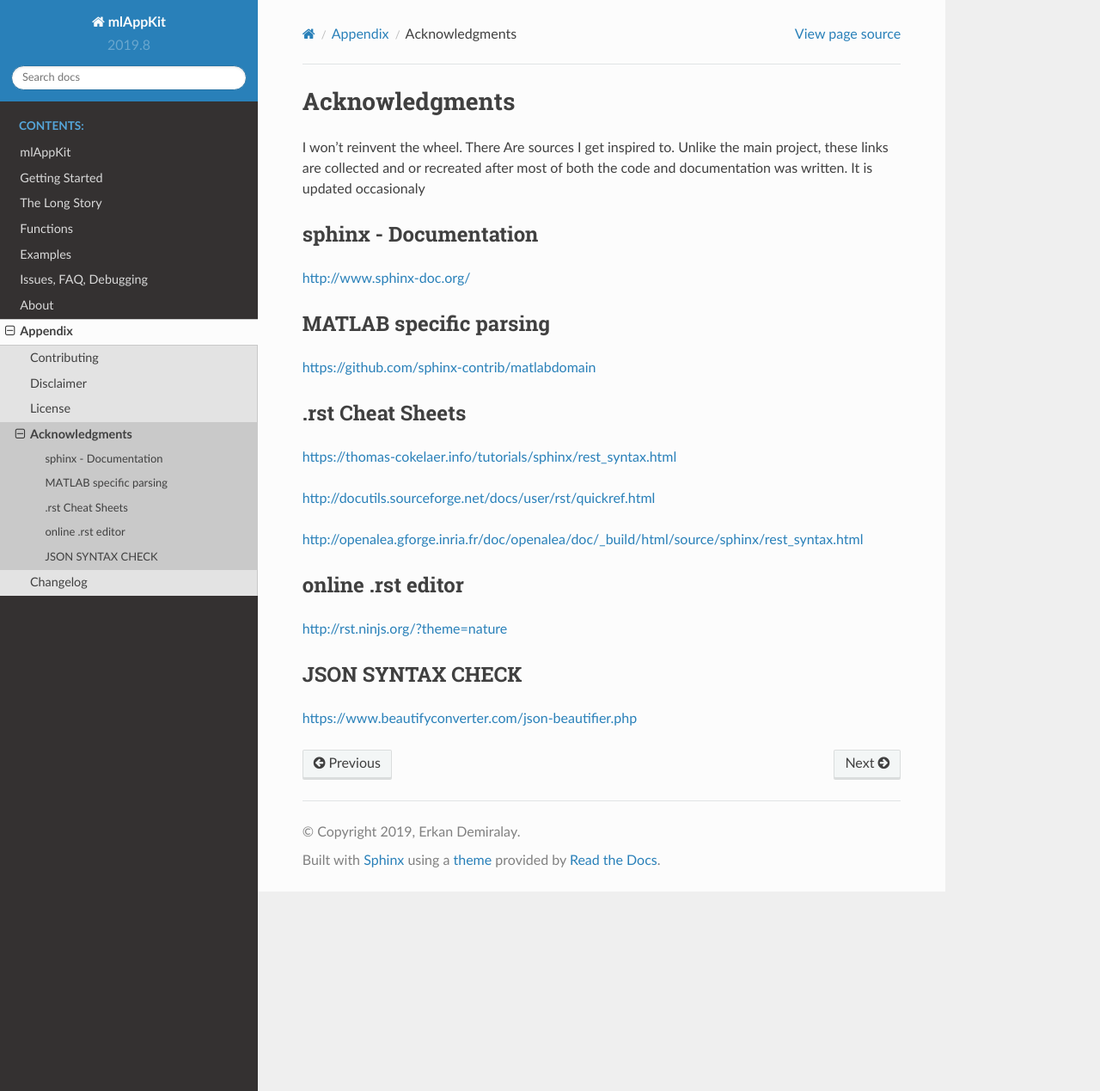
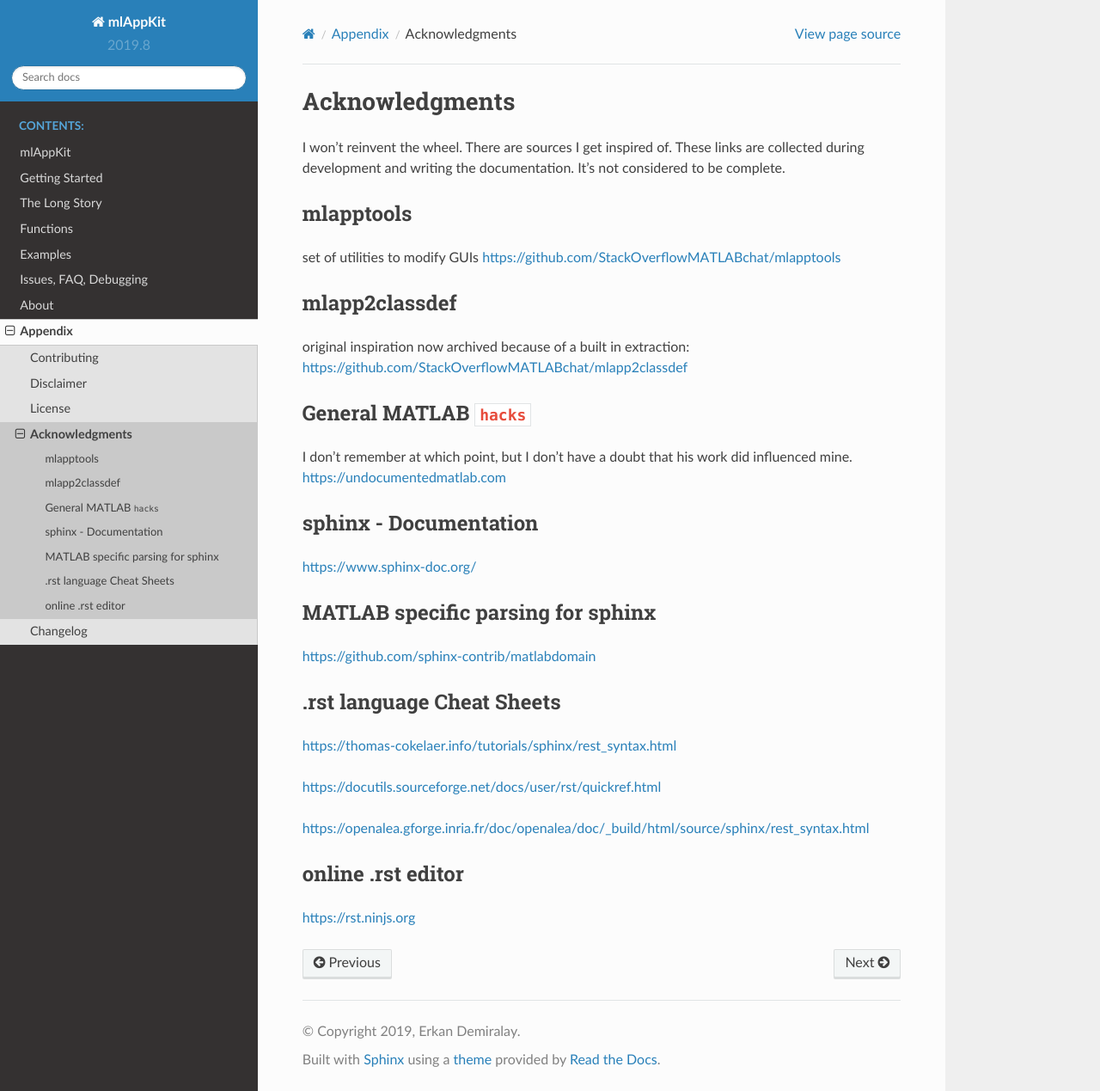
Before and after one commit to erkandem/mlAppKit, a Sphinx documentation site: the page built from docs/source/acknowledgments.rst, in a window 1280 px wide and 1269 px high. Shown: the whole window at 86% size. Built offline with Sphinx 7.4.7 and the Read the Docs theme 2.0.0, drawn with Linux system fonts in a browser that asks for light colours.

Commit message:
- cosmetics  - add sources to acknowledgments

```diff
--- a/docs/source/acknowledgments.rst
+++ b/docs/source/acknowledgments.rst
@@ -3,37 +3,46 @@
 
 Acknowledgments
 ---------------
-I won't reinvent the wheel. There Are sources I get inspired to.
-Unlike the main project, these links are collected and or recreated after most of both the code and documentation was written.
-It is updated occasionaly
+I won't reinvent the wheel. There are sources I get inspired of.
+These links are collected during development and
+writing the documentation. It's not considered to be complete.
+
+
+mlapptools
+""""""""""
+set of utilities to modify GUIs
+https://github.com/StackOverflowMATLABchat/mlapptools
+
+mlapp2classdef
+""""""""""""""
+original inspiration now archived because of a built in extraction:
+https://github.com/StackOverflowMATLABchat/mlapp2classdef
+
+General MATLAB ``hacks``
+""""""""""""""""""""""""
+I don't remember at which point, but I don't have a doubt that his work did influenced mine.
+https://undocumentedmatlab.com
+
 
 sphinx - Documentation
 """"""""""""""""""""""
-http://www.sphinx-doc.org/
+https://www.sphinx-doc.org/
 
 
-MATLAB specific parsing
-""""""""""""""""""""""""
+MATLAB specific parsing for sphinx
+""""""""""""""""""""""""""""""""""
 https://github.com/sphinx-contrib/matlabdomain
 
-.rst Cheat Sheets
-"""""""""""""""""
+.rst language Cheat Sheets
+""""""""""""""""""""""""""
 
 https://thomas-cokelaer.info/tutorials/sphinx/rest_syntax.html
 
-http://docutils.sourceforge.net/docs/user/rst/quickref.html
+https://docutils.sourceforge.net/docs/user/rst/quickref.html
 
-http://openalea.gforge.inria.fr/doc/openalea/doc/_build/html/source/sphinx/rest_syntax.html
-
-
+https://openalea.gforge.inria.fr/doc/openalea/doc/_build/html/source/sphinx/rest_syntax.html
 
 
 online .rst editor
 """"""""""""""""""
-http://rst.ninjs.org/?theme=nature
-
-
-JSON SYNTAX CHECK
-"""""""""""""""""
-
-https://www.beautifyconverter.com/json-beautifier.php
+https://rst.ninjs.org
```
Also changed, not shown: docs/source/cutOutFromReadme.rst (+9 -8 lines).
